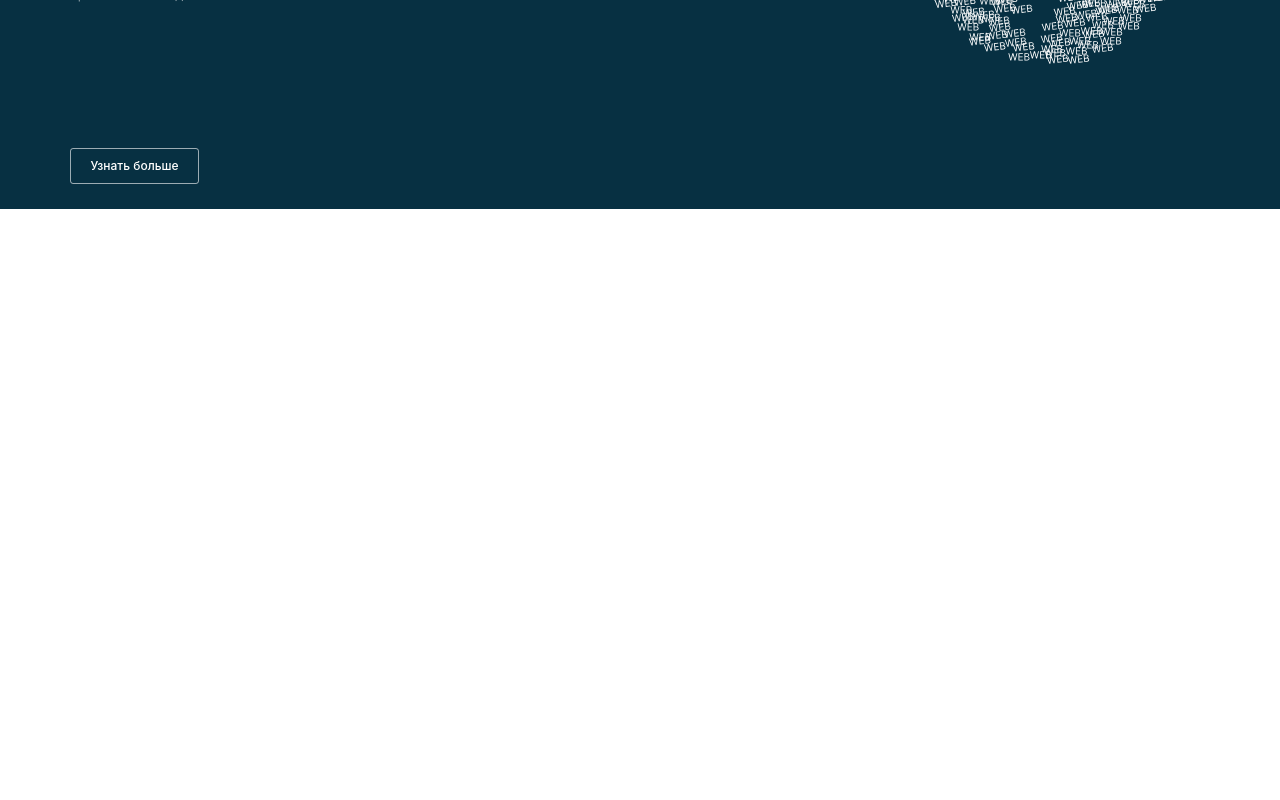
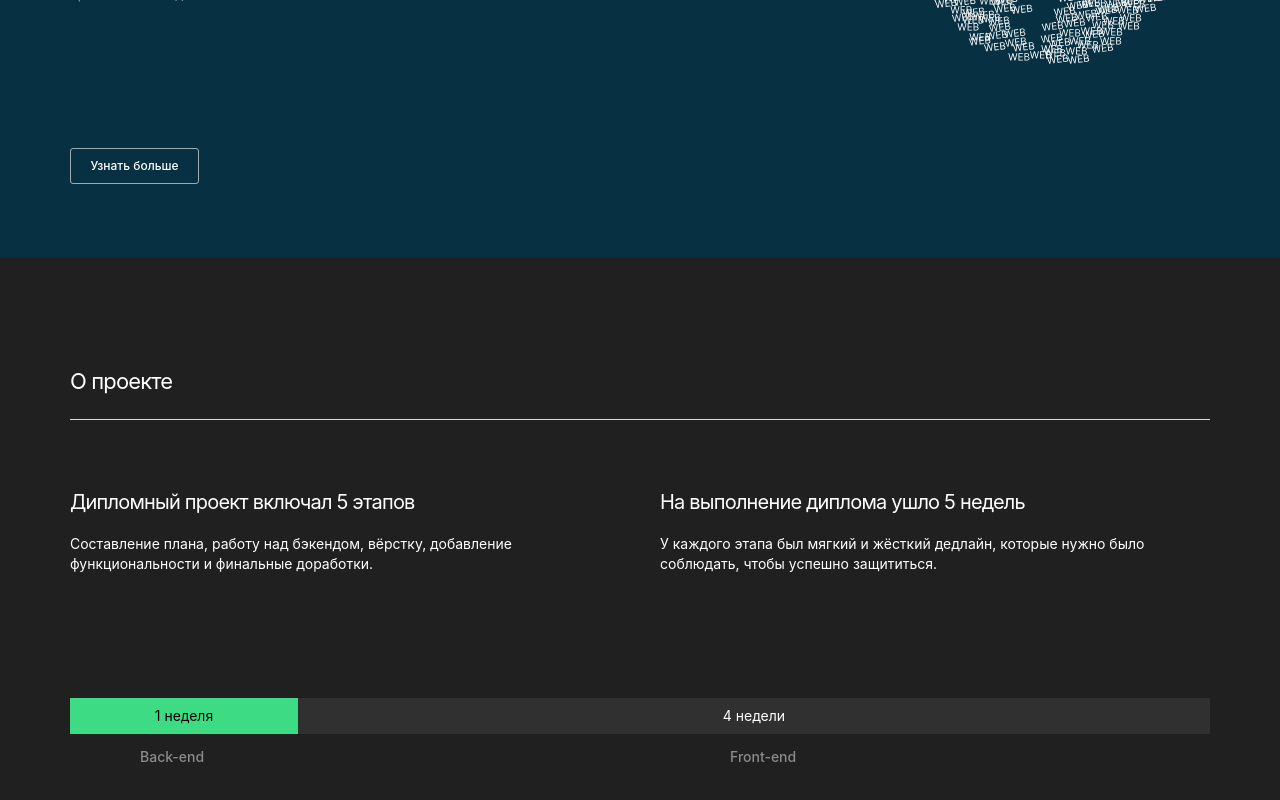
Before and after one commit to Kelendis2/movies-explorer-frontend, a React (Create React App) app: page / in a window 1280 px wide. Shown: the part 388-1188 px from the top of the page. Before the commit the page ends 800 px from the top, so only its background shows below. Built offline with nearby package versions, Linux system fonts and the light colour scheme.

Commit message:
About project

```diff
--- a/src/components/Main/AboutProject/AboutProject.css
+++ b/src/components/Main/AboutProject/AboutProject.css
@@ -0,0 +1,93 @@
+.about-project {
+  background-color: #202020;
+  margin-top: -1px;
+  padding-top: 110px;
+  color: white;
+}
+.about-project__title.section__title {
+  border-bottom: 1px solid #dadada;
+  max-width: 1140px;
+  margin: 0 auto;
+  padding-bottom: 25px;
+  font-size: 22px;
+  font-style: normal;
+  font-weight: 400;
+  line-height: normal;
+  letter-spacing: -0.88px;
+}
+.about-project__tablel {
+  display: flex;
+  gap: 40px;
+  width: 1140px;
+  margin: 0 auto;
+  padding: 0;
+}
+.tablel__item {
+  display: flex;
+  flex-direction: column;
+  gap: 20px;
+}
+.tablel__item_title {
+  margin: 0;
+  margin-top: 70px;
+  padding: 0;
+  width: 550px;
+  font-size: 20px;
+  font-style: normal;
+  font-weight: 400;
+  line-height: normal;
+  letter-spacing: -0.8px;
+}
+.table__item_text {
+  margin: 0;
+  margin-bottom: 110px;
+  padding: 0;
+  width: 550px;
+  font-size: 14px;
+  font-style: normal;
+  font-weight: 400;
+  line-height: 20px; /* 142.857% */
+}
+.about-project__line {
+  display: flex;
+  margin: 0 auto;
+  padding: 0;
+  width: 1140px;
+}
+.about-project__week-one {
+  width: 228px;
+  height: 36px;
+  background-color: #3ddc84;
+  color: black;
+  text-align: center;
+  font-size: 14px;
+  font-style: normal;
+  font-weight: 400;
+  line-height: 35px;
+}
+.about-project__week-four {
+  width: 912px;
+  height: 36px;
+  background-color: #303030;
+  text-align: center;
+  font-size: 14px;
+  font-style: normal;
+  font-weight: 400;
+  line-height: 35px;
+}
+.about-project__line-captions {
+  display: flex;
+  width: 1000px;
+  gap: 390px;
+  margin: 0 auto;
+  padding-bottom: 100px;
+}
+.about-project__line-caption {
+  margin: 0;
+  width: 200px;
+  font-size: 14px;
+  font-style: normal;
+  font-weight: 500;
+  line-height: 17px;
+  color: #8b8b8b;
+}
--- a/src/components/Main/AboutProject/AboutProject.jsx
+++ b/src/components/Main/AboutProject/AboutProject.jsx
@@ -1,7 +1,32 @@
 import React from "react";
+import "./AboutProject.css"
 
 function AboutProject (){
-  console.log ('hi');
+  return(
+    <section className="about-project">
+      <h2 className="about-project__title section__title">О проекте</h2>
+      <ul className="about-project__tablel">
+        <li className="tablel__item">
+          <h2 className="tablel__item_title">Дипломный проект включал 5 этапов</h2>
+          <p className="table__item_text">Составление плана, работу над бэкендом, вёрстку, добавление функциональности и финальные доработки.</p>
+        </li>
+        <li className="tablel__item">
+          <h2 className="tablel__item_title">На выполнение диплома ушло 5 недель</h2>
+          <p className="table__item_text">У каждого этапа был мягкий и жёсткий дедлайн, которые нужно было соблюдать, чтобы успешно защититься.</p>
+        </li>
+      </ul>
+      <div className="about-project__line">
+        <p className="about-project__week-one">1 неделя</p>
+        <p className="about-project__week-four">4 недели</p>
+      </div>
+      <p className="about-project__line-captions">
+      <p  className="about-project__line-caption">Back-end</p>
+      <div className="about-project__line-caption">Front-end</div>
+      </p>
+
+
+    </section>
+  )
 };
 
 
--- a/src/components/Main/Promo/Promo.css
+++ b/src/components/Main/Promo/Promo.css
@@ -1,7 +1,7 @@
 .promo {
   background-color: #073042;
   margin-top: -1px;
-  margin-bottom: 50px;
+  padding-bottom: 50px;
   color: white;
   display: flex;
   gap: 255px;
```
